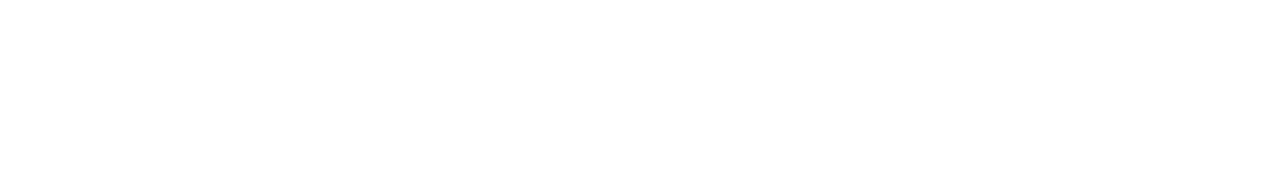
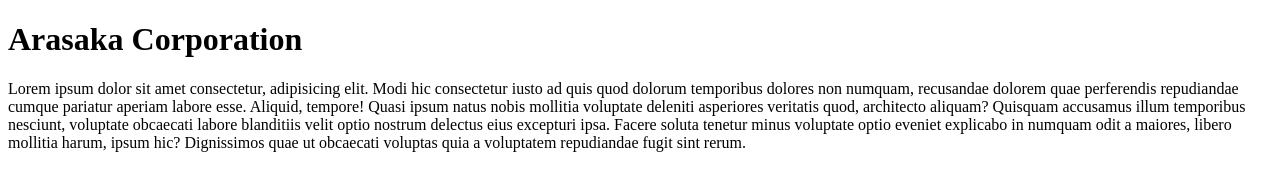
Before and after one commit to JunDev64/projet-collaboratif, a plain HTML site: page index.html in a window 1280 px wide. Drawn offline with Linux system fonts and the light colour scheme.

Commit message:
Index.html

```diff
--- a/index.html
+++ b/index.html
@@ -1,11 +1,23 @@
 <!DOCTYPE html>
 <html lang="en">
-<head>
-    <meta charset="UTF-8">
-    <meta name="viewport" content="width=device-width, initial-scale=1.0">
-    <title>Document</title>
-</head>
-<body>
-
-</body>
+  <head>
+    <meta charset="UTF-8" />
+    <meta name="viewport" content="width=device-width, initial-scale=1.0" />
+    <title>Page d'Accueil du Projet Collaboratif</title>
+  </head>
+  <body>
+    <h1>Arasaka Corporation </h1>
+    <p>
+      Lorem ipsum dolor sit amet consectetur, adipisicing elit. Modi hic
+      consectetur iusto ad quis quod dolorum temporibus dolores non numquam,
+      recusandae dolorem quae perferendis repudiandae cumque pariatur aperiam
+      labore esse. Aliquid, tempore! Quasi ipsum natus nobis mollitia voluptate
+      deleniti asperiores veritatis quod, architecto aliquam? Quisquam accusamus
+      illum temporibus nesciunt, voluptate obcaecati labore blanditiis velit
+      optio nostrum delectus eius excepturi ipsa. Facere soluta tenetur minus
+      voluptate optio eveniet explicabo in numquam odit a maiores, libero
+      mollitia harum, ipsum hic? Dignissimos quae ut obcaecati voluptas quia a
+      voluptatem repudiandae fugit sint rerum.
+    </p>
+  </body>
 </html>
```
